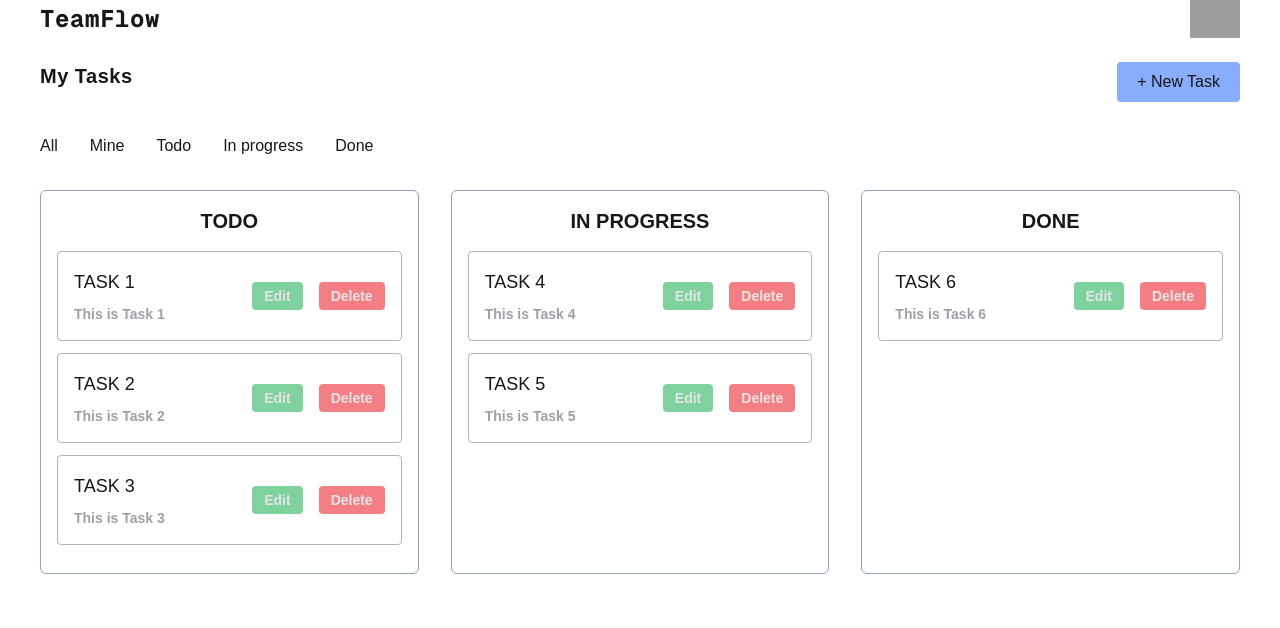
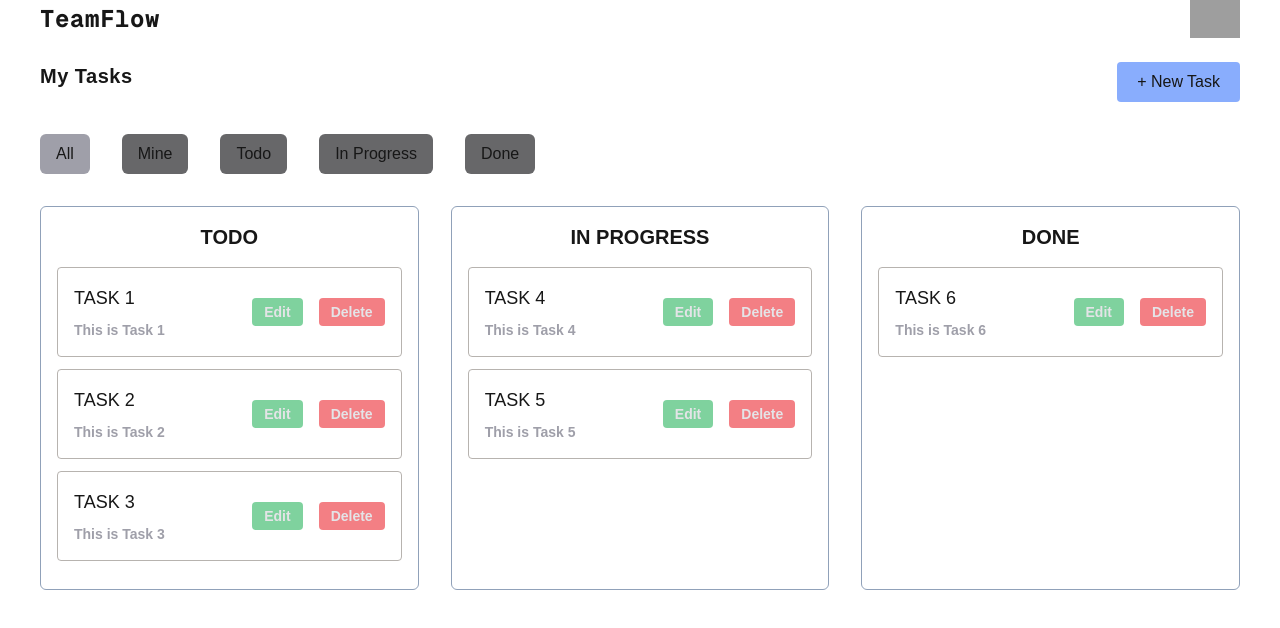
Before and after one commit to SivaKrishna6745/TeamFlow, a Next.js app: page / in a window 1280 px wide. Shown: the top 628 px of the page. Built offline with nearby package versions, Linux system fonts and the light colour scheme; grey boxes are pictures that could not be loaded.

Commit message:
feat: Add task filtering by status

```diff
--- a/src/components/Filters.tsx
+++ b/src/components/Filters.tsx
@@ -1,13 +1,24 @@
-import React from 'react';
+import { Filter } from '@/types';
 
-const Filters = () => {
+export const FILTERS = ['All', 'Mine', 'Todo', 'In Progress', 'Done'] as const;
+
+type FiltersProps = {
+    selectedFilter: Filter;
+    select: (filter: Filter) => void;
+};
+
+const Filters = ({ select, selectedFilter }: FiltersProps) => {
     return (
         <div className="flex gap-8 ">
-            <p>All</p>
-            <p>Mine</p>
-            <p>Todo</p>
-            <p>In progress</p>
-            <p>Done</p>
+            {FILTERS.map((filter) => (
+                <p
+                    key={filter}
+                    className={` px-4 py-2 rounded-md cursor-pointer transition-all duration-200 ${selectedFilter === filter ? 'bg-zinc-400' : 'bg-zinc-800/70 hover:bg-zinc-500/50'}`}
+                    onClick={() => select(filter)}
+                >
+                    {filter}
+                </p>
+            ))}
         </div>
     );
 };
--- a/src/components/TaskBoard.tsx
+++ b/src/components/TaskBoard.tsx
@@ -5,7 +5,7 @@ import Filters from './Filters';
 import Button from './Button';
 import { tasksData } from '../../mockData';
 import TaskForm from './TaskForm';
-import { FormMode, Status, Task } from '@/types';
+import { Filter, FormMode, Status, Task } from '@/types';
 import TaskColumn from './TaskColumn';
 
 export const STATUSES = ['Todo', 'In Progress', 'Done'] as const;
@@ -49,6 +49,7 @@ const TaskBoard = () => {
     const [confirmDel, setConfirmDel] = useState<string | undefined>(undefined);
     const [draggingId, setDraggingId] = useState<string | undefined>(undefined);
     const [toastMessage, setToastMessage] = useState<string | undefined>(undefined);
+    const [filter, setFilter] = useState<Filter>('All');
 
     const openForm = () => {
         setIsFormOpen(true);
@@ -116,6 +117,12 @@ const TaskBoard = () => {
         return () => clearTimeout(timer);
     }, [toastMessage]);
 
+    const selectFilter = (filter: Filter) => {
+        setFilter(filter);
+    };
+
+    const derivedTasks = filter === 'All' ? tasks : tasks.filter((t) => t.status === filter);
+
     return (
         <div className="relative flex flex-col gap-8 px-10">
             <div className="flex justify-between">
@@ -147,13 +154,13 @@ const TaskBoard = () => {
                     onCancel={() => setConfirmDel(undefined)}
                 />
             )}
-            <Filters />
+            <Filters selectedFilter={filter} select={selectFilter} />
             <div className="grid grid-cols-1 md:grid-cols-3 gap-8">
                 {STATUSES.map((status) => (
                     <TaskColumn
                         key={status}
                         status={status}
-                        tasks={tasks.filter((t) => t.status === status)}
+                        tasks={derivedTasks.filter((t) => t.status === status)}
                         editTask={editTask}
                         deleteTask={deleteTask}
                         dragStart={handleDragStart}
--- a/src/types/index.ts
+++ b/src/types/index.ts
@@ -1,8 +1,11 @@
+import { FILTERS } from '@/components/Filters';
 import { FORM_MODES, STATUSES } from '@/components/TaskBoard';
 
 export type Status = (typeof STATUSES)[number];
 
 export type FormMode = (typeof FORM_MODES)[number];
+
+export type Filter = (typeof FILTERS)[number];
 
 export interface Task {
     id: string;
```
